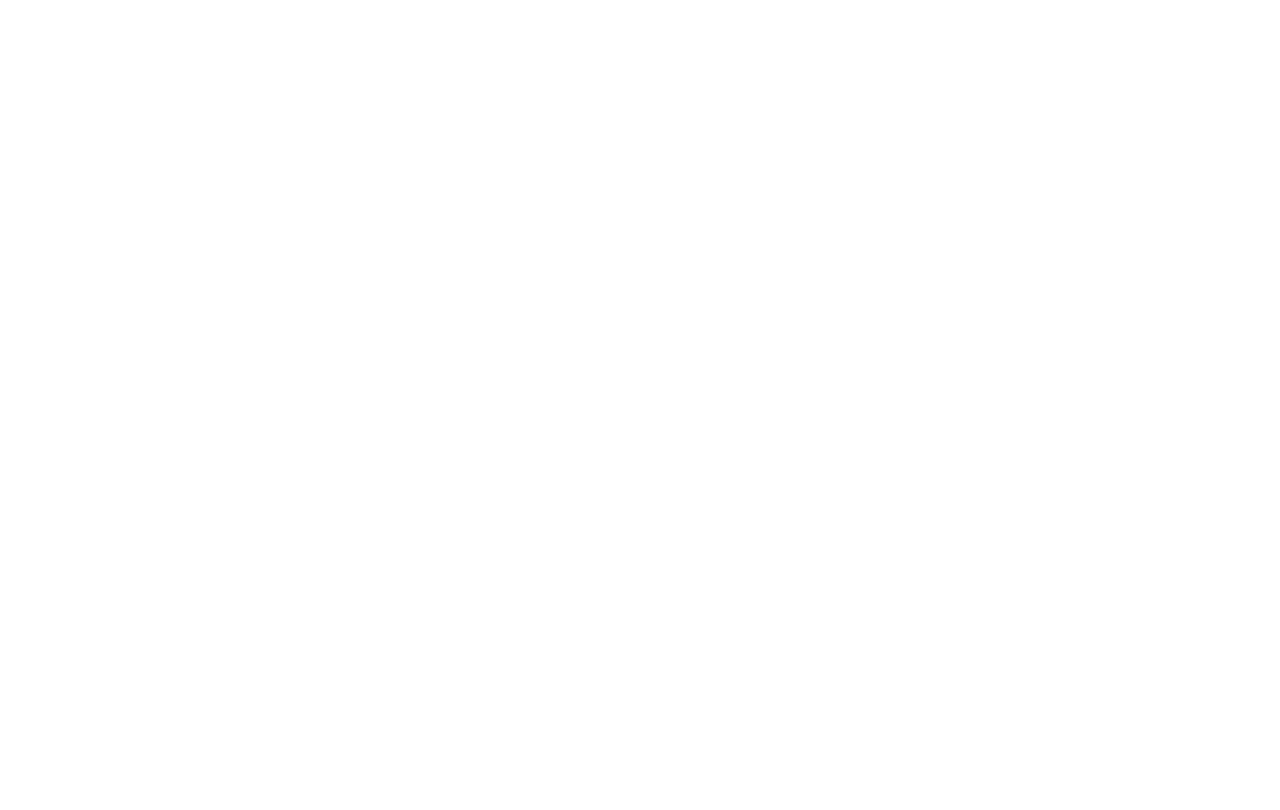
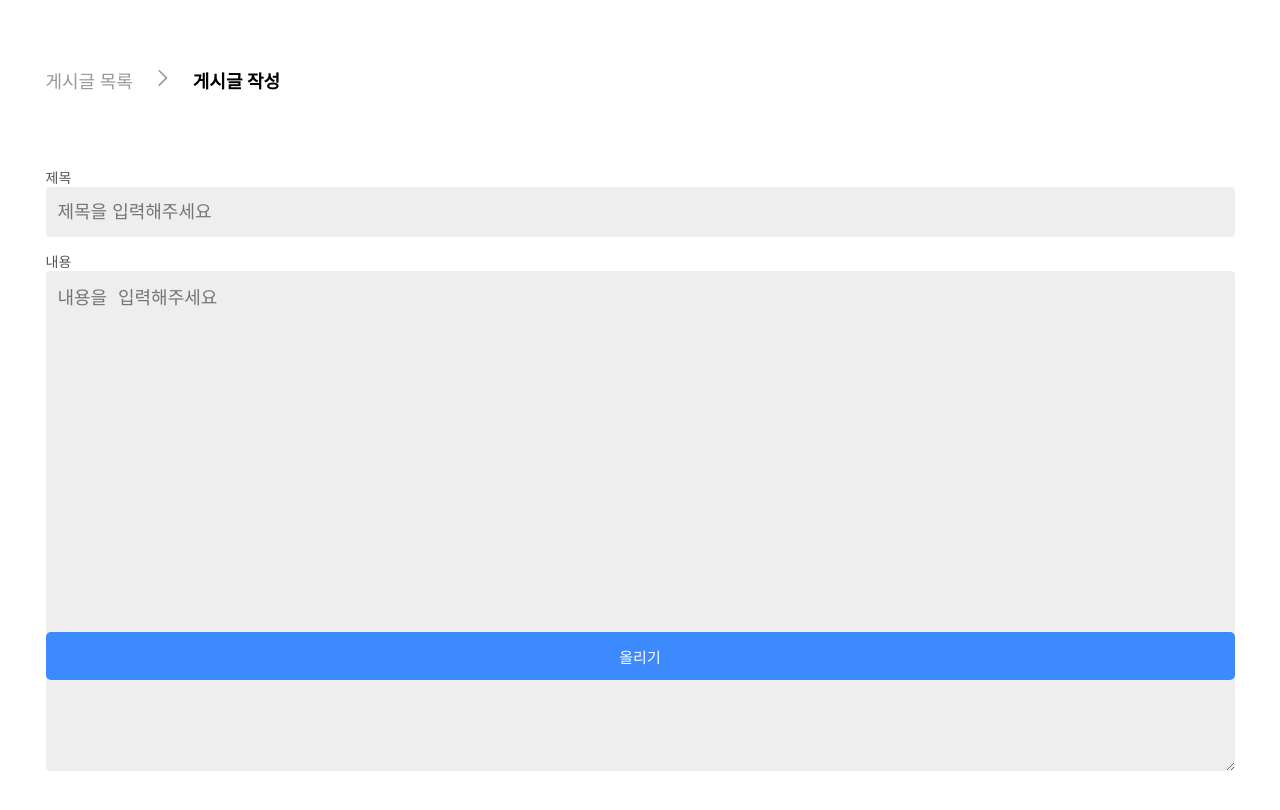
Before and after one commit to kangsea09/PostMe_client, a React (Vite) app: page /postcreate in a window 1280 px wide. Before the commit this address had no page. Shown: the top 810 px of the page. Built offline with nearby package versions, Linux system fonts and the light colour scheme.

Commit message:
제성이 개발

```diff
--- a/src/App.jsx
+++ b/src/App.jsx
@@ -3,14 +3,18 @@
 import SignUp from "./page/SignUp";
 import PostList from "./page/PostList";
 import CheckPost from "./page/CheckPost";
+import PostCreate from "./page/PostCreate";
+import PostEdit from "./page/PostEdit";
 
 function App() {
   return (
     <Routes>
       <Route path="/login" element={<Login />} />
       <Route path="/signup" element={<SignUp />} />
-      <Route path="/postlist" element={<PostList/>}/>
-      <Route path="/checkPost" element={<CheckPost/>}/>
+      <Route path="/postlist" element={<PostList />} />
+      <Route path="/checkPost" element={<CheckPost />} />
+      <Route path="/postcreate" element={<PostCreate />} />
+      <Route path="/postedit" element={<PostEdit />} />
     </Routes>
   );
 }
--- a/src/apis/auth.js
+++ b/src/apis/auth.js
@@ -9,8 +9,3 @@
     const {data} = await api.post("/api/auth/login", payload);
     return data;
 };
-
-export const checkPost = async (payload) => {
-  const { data } = await api.post("/api/auth/checkPost", payload);
-  return data;
-};
--- a/src/apis/post.js
+++ b/src/apis/post.js
@@ -4,3 +4,19 @@
     const res = await api.get("/api/posts");
     return res.data;
 };
+
+export const postcreate = async (payload) => {
+    const { data } = await api.post("/api/auth/postcreate", payload);
+    return data;
+}
+
+export const postedit = async (payload) => {
+    const { data } = await api.post("/api/auth/postedit", payload);
+    return data;
+}
+
+
+export const checkPost = async (payload) => {
+  const { data } = await api.post("/api/auth/checkPost", payload);
+  return data;
+};
--- a/src/page/CheckPost.jsx
+++ b/src/page/CheckPost.jsx
@@ -1,7 +1,7 @@
 import React from "react";
 import styled from "@emotion/styled";
 import Picture from "../assets/arrow.svg";
-import { checkPost } from "../apis/auth";
+import { checkPost } from "../apis/post";
 
 const CheckPost = () => {
   return (
--- /dev/null
+++ b/src/page/PostCreate.jsx
@@ -0,0 +1,118 @@
+import React, { useState } from "react";
+import styled from "@emotion/styled";
+import Vector from "../assets/arrow.svg";
+import { postcreate } from "../apis/post";
+
+const PostCreate = () => {
+  return (
+    <Body>
+      <Container>
+        <Header>
+          <PostList>게시글 목록</PostList>
+          <img src={Vector}></img>
+          <MakePost>게시글 작성</MakePost>
+        </Header>
+        <Main>
+          <Title>제목</Title>
+          <PostTitleBox
+            type="text"
+            placeholder="제목을 입력해주세요"
+          ></PostTitleBox>
+          <Detail>내용</Detail>
+          <DetailBox type="text" placeholder="내용을 입력해주세요"></DetailBox>
+        </Main>
+        <PostMakeButton type="button">
+          <ButtonText>올리기</ButtonText>
+        </PostMakeButton>
+      </Container>
+    </Body>
+  );
+};
+
+const Body = styled.div`
+  display: flex;
+  justify-content: center;
+  align-items: center;
+  width: 100vw;
+  height: 100vh;
+`;
+
+const Container = styled.div`
+  display: flex;
+  flex-direction: column;
+  justify-content: start;
+  width: 1189px;
+  height: 100vh;
+  position: relative;
+`;
+
+const Header = styled.div`
+  position: absolute;
+  top: 67px;
+`;
+
+const PostList = styled.span`
+  font-size: 18px;
+  font-weight: 400;
+  color: #999999;
+  margin-right: 20px;
+`;
+const MakePost = styled.span`
+  font-size: 18px;
+  font-weight: 700;
+  margin-left: 20px;
+`;
+const Main = styled.div`
+  display: flex;
+  flex-direction: column;
+  position: absolute;
+  top: 167px;
+`;
+const Title = styled.label`
+  font-size: 14px;
+  color: #555555;
+`;
+const PostTitleBox = styled.input`
+  border: none;
+  background-color: #eeeeee;
+  width: 1189px;
+  height: 50px;
+  border-radius: 4px;
+  font-size: 18px;
+  padding: 12px;
+  margin-bottom: 14px;
+`;
+
+const Detail = styled.label`
+  font-size: 14px;
+  color: #555555;
+`;
+const DetailBox = styled.textarea`
+  border: none;
+  background-color: #eeeeee;
+  width: 1189px;
+  height: 500px;
+  border-radius: 4px;
+  font-size: 18px;
+  padding: 12px;
+  margin-bottom: 64px;
+`;
+const PostMakeButton = styled.button`
+  display: flex;
+  position: absolute;
+  bottom: 120px;
+  border: none;
+  background-color: #3d8aff;
+  color: #ffffff;
+  width: 1189px;
+  height: 48px;
+  justify-content: center;
+  align-items: center;
+  border-radius: 5px;
+`;
+const ButtonText = styled.span`
+  font-size: 15px;
+  font-weight: 500;
+`;
+
+export default PostCreate;
--- /dev/null
+++ b/src/page/PostEdit.jsx
@@ -0,0 +1,118 @@
+import React, { useState } from "react";
+import styled from "@emotion/styled";
+import Vector from "../assets/arrow.svg";
+import { postedit } from "../apis/post";
+
+const PostEdit = () => {
+  return (
+    <Body>
+      <Container>
+        <Header>
+          <PostList>게시글 목록</PostList>
+          <img src={Vector}></img>
+          <MakePost>게시글 작성</MakePost>
+        </Header>
+        <Main>
+          <Title>제목</Title>
+          <PostTitleBox
+            type="text"
+            placeholder="제목을 입력해주세요"
+          ></PostTitleBox>
+          <Detail>내용</Detail>
+          <DetailBox placeholder="내용을 입력해주세요"></DetailBox>
+        </Main>
+        <PostMakeButton type="button">
+          <ButtonText>수정하기</ButtonText>
+        </PostMakeButton>
+      </Container>
+    </Body>
+  );
+};
+
+const Body = styled.div`
+  display: flex;
+  justify-content: center;
+  align-items: center;
+  width: 100vw;
+  height: 100vh;
+`;
+
+const Container = styled.div`
+  display: flex;
+  flex-direction: column;
+  justify-content: start;
+  width: 1189px;
+  height: 100vh;
+  position: relative;
+`;
+
+const Header = styled.div`
+  position: absolute;
+  top: 67px;
+`;
+
+const PostList = styled.span`
+  font-size: 18px;
+  font-weight: 400;
+  color: #999999;
+  margin-right: 20px;
+`;
+const MakePost = styled.span`
+  font-size: 18px;
+  font-weight: 700;
+  margin-left: 20px;
+`;
+const Main = styled.div`
+  display: flex;
+  flex-direction: column;
+  position: absolute;
+  top: 167px;
+`;
+const Title = styled.label`
+  font-size: 14px;
+  color: #555555;
+`;
+const PostTitleBox = styled.input`
+  border: none;
+  background-color: #eeeeee;
+  width: 1189px;
+  height: 50px;
+  border-radius: 4px;
+  font-size: 18px;
+  padding: 12px;
+  margin-bottom: 14px;
+`;
+
+const Detail = styled.label`
+  font-size: 14px;
+  color: #555555;
+`;
+const DetailBox = styled.textarea`
+  border: none;
+  background-color: #eeeeee;
+  width: 1189px;
+  height: 500px;
+  border-radius: 4px;
+  font-size: 18px;
+  padding: 12px;
+  margin-bottom: 64px;
+`;
+const PostMakeButton = styled.button`
+  display: flex;
+  position: absolute;
+  bottom: 120px;
+  border: none;
+  background-color: #3d8aff;
+  color: #ffffff;
+  width: 1189px;
+  height: 48px;
+  justify-content: center;
+  align-items: center;
+  border-radius: 5px;
+`;
+const ButtonText = styled.span`
+  font-size: 15px;
+  font-weight: 500;
+`;
+
+export default PostEdit;
```
